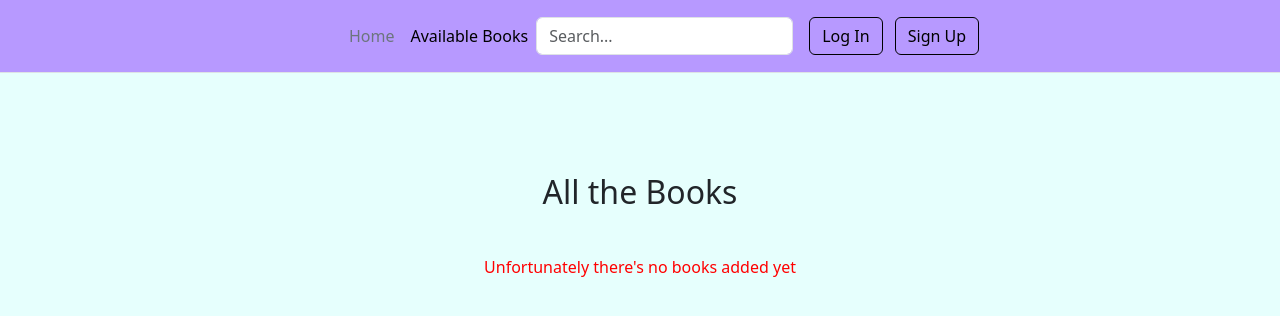
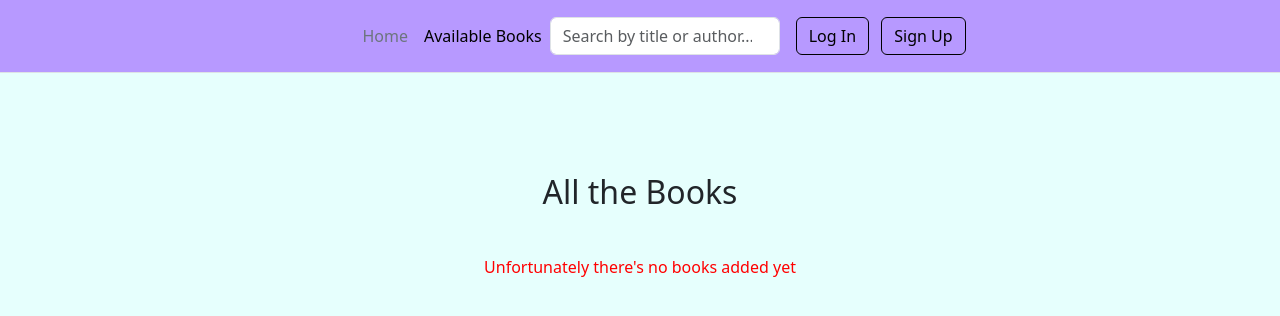
Before and after one commit to mkaen/Book_lending, a Flask app: page / in a window 1280 px wide. Shown: the top 316 px of the page. Run offline with Flask 3, Linux system fonts and the light colour scheme; data that the repository does not hold is empty; some libraries are stand-ins or nearby versions.

Commit message:
changed base.html searchbar placeholder and in styles.css input width

```diff
--- a/static/css/styles.css
+++ b/static/css/styles.css
@@ -57,3 +57,7 @@ h6 {
     border-radius: 10px;      /* Valikuline: ümardab nurgad */
     box-shadow: 0 4px 8px rgba(0.4, 0.4, 0.4, 0.9);
 }
+
+input[type='search'] {
+    width: 230px
+}
--- a/templates/base.html
+++ b/templates/base.html
@@ -21,7 +21,7 @@
         </ul>
 
         <form class="col-12 col-lg-auto mb-3 mb-lg-0 me-lg-3" role="search" action="{{ url_for('searchbar') }}" method="GET">
-          <input type="search" name="query" class="form-control" placeholder="Search..." aria-label="Search" control-id="ControlID-2">
+          <input type="search" name="query" class="form-control" placeholder="Search by title or author..." aria-label="Search" control-id="ControlID-2">
         </form>
         {% if not user.is_authenticated %}
           <div class="text-end">
```
